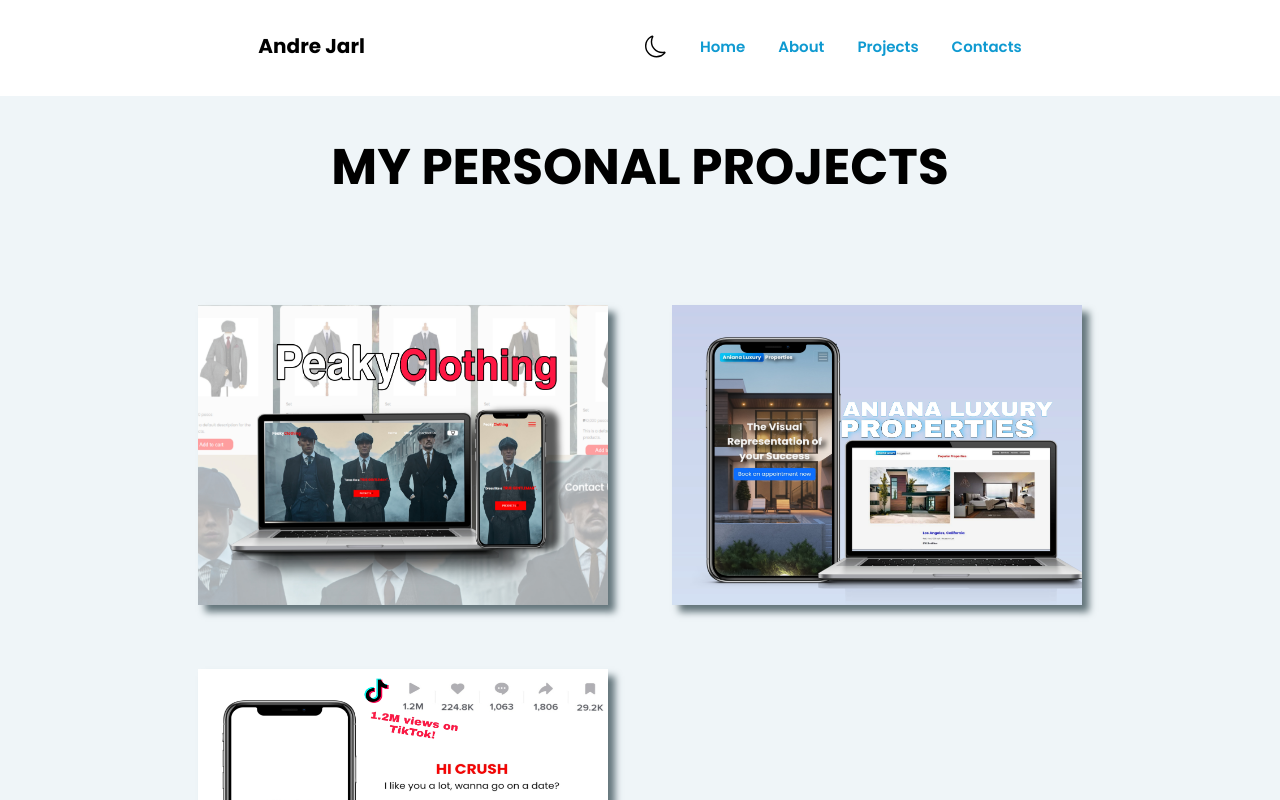
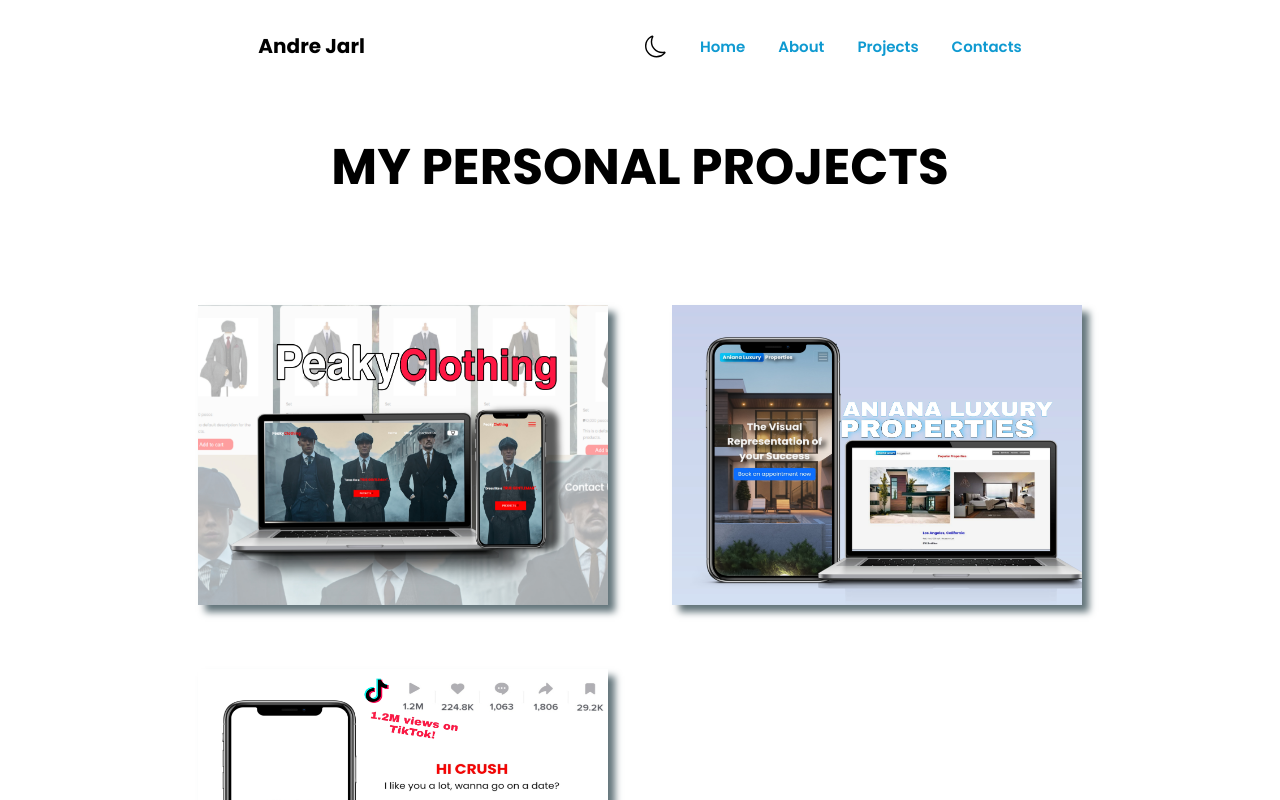
Before and after one commit to AndreJarl/reactportfolio, a React (Vite) app: page /projects in a window 1280 px wide. Shown: the top 800 px of the page. Built offline with nearby package versions, Linux system fonts and the light colour scheme.

Commit message:
minor changes

```diff
--- a/src/components/Navbar.jsx
+++ b/src/components/Navbar.jsx
@@ -5,7 +5,7 @@
 
     return(
         <>
-          <div className="navbar">
+          <div id='nav' className="navbar">
               <div className="navbar-container">
 
                   <h1 className='hh'><Link to="/" style={{ cursor: 'pointer', color: 'black', textDecoration: 'none' }}>Andre Jarl</Link></h1>
--- a/src/components/Style.css
+++ b/src/components/Style.css
@@ -191,7 +191,7 @@
       justify-content: center;
       align-items: center;
       overflow: hidden;
-      background-color: #eff5f8;
+      background-color: #FFFFFF;
 
 }
 .projectCard{
@@ -358,6 +358,7 @@
       justify-content: center;
       align-items: center;
       margin-bottom: 3em;
+
   }
 
   .footer-container{
--- a/src/routes/About.jsx
+++ b/src/routes/About.jsx
@@ -1,12 +1,16 @@
+import Footer from "../components/Footer"
 import Navbar from "../components/Navbar"
 
 export default function About(){
      return(
         <div>
         <Navbar />
-           <div>
-            ABOUT
+        <div className="about">
+           <div className="about-container">
+
            </div>
+        </div>
+           <Footer />
         </div>
      )
 }
--- a/src/routes/Contact.jsx
+++ b/src/routes/Contact.jsx
@@ -1,5 +1,5 @@
-import Navbar
- from "../components/Navbar"
+import Navbar from "../components/Navbar"
+import Footer from "../components/Footer"
 export default function Contact(){
     return(
        <div>
@@ -7,6 +7,7 @@
            <div>
             CONTACT
            </div>
+           <Footer/>
        </div>
     )
 }
--- a/src/routes/Home.jsx
+++ b/src/routes/Home.jsx
@@ -2,6 +2,7 @@
 import Hero from "../components/Hero"
 import Project from "../components/Project"
 import Footer from "../components/Footer"
+import Achievements from "../components/Achievements"
 
 export default function Home(){
      return(
@@ -9,6 +10,7 @@
             <Navbar />
             <Hero />
             <Project />
+            <Achievements />
             <Footer />
          </div>
      )
--- a/src/routes/Projects.jsx
+++ b/src/routes/Projects.jsx
@@ -6,9 +6,9 @@
     return(
        <div>
        <Navbar />
-       <div className="projects">
+       <div style={{backgroundColor: 'white'}} className="projects">
             <h1>MY  PERSONAL  PROJECTS</h1>
-               <div id="#proj" className="project-container">
+               <div  id="#proj" className="project-container">
 
                     <div className="projectCard">
                     {ProjectData.map((val, ind)=>{
@@ -23,7 +23,7 @@
                 </div>
                     </div>
                     <div style={{transform: 'rotate(180deg)', marginBottom: '4em'}} class="arrow2" >
-                                <a style={{ color: 'rgb(15, 154, 209)'}} href="#proj"><svg xmlns="http://www.w3.org/2000/svg" width="32" height="32" fill="currentColor" class="bi bi-chevron-double-down" viewBox="0 0 16 16"> <path fill-rule="evenodd" d="M1.646 6.646a.5.5 0 0 1 .708 0L8 12.293l5.646-5.647a.5.5 0 0 1 .708.708l-6 6a.5.5 0 0 1-.708 0l-6-6a.5.5 0 0 1 0-.708z"/> <path fill-rule="evenodd" d="M1.646 2.646a.5.5 0 0 1 .708 0L8 8.293l5.646-5.647a.5.5 0 0 1 .708.708l-6 6a.5.5 0 0 1-.708 0l-6-6a.5.5 0 0 1 0-.708z"/> </svg></a>
+                                <a style={{ color: 'rgb(15, 154, 209)'}} href="#nav"><svg xmlns="http://www.w3.org/2000/svg" width="32" height="32" fill="currentColor" class="bi bi-chevron-double-down" viewBox="0 0 16 16"> <path fill-rule="evenodd" d="M1.646 6.646a.5.5 0 0 1 .708 0L8 12.293l5.646-5.647a.5.5 0 0 1 .708.708l-6 6a.5.5 0 0 1-.708 0l-6-6a.5.5 0 0 1 0-.708z"/> <path fill-rule="evenodd" d="M1.646 2.646a.5.5 0 0 1 .708 0L8 8.293l5.646-5.647a.5.5 0 0 1 .708.708l-6 6a.5.5 0 0 1-.708 0l-6-6a.5.5 0 0 1 0-.708z"/> </svg></a>
                 </div>
                </div>
 
```
